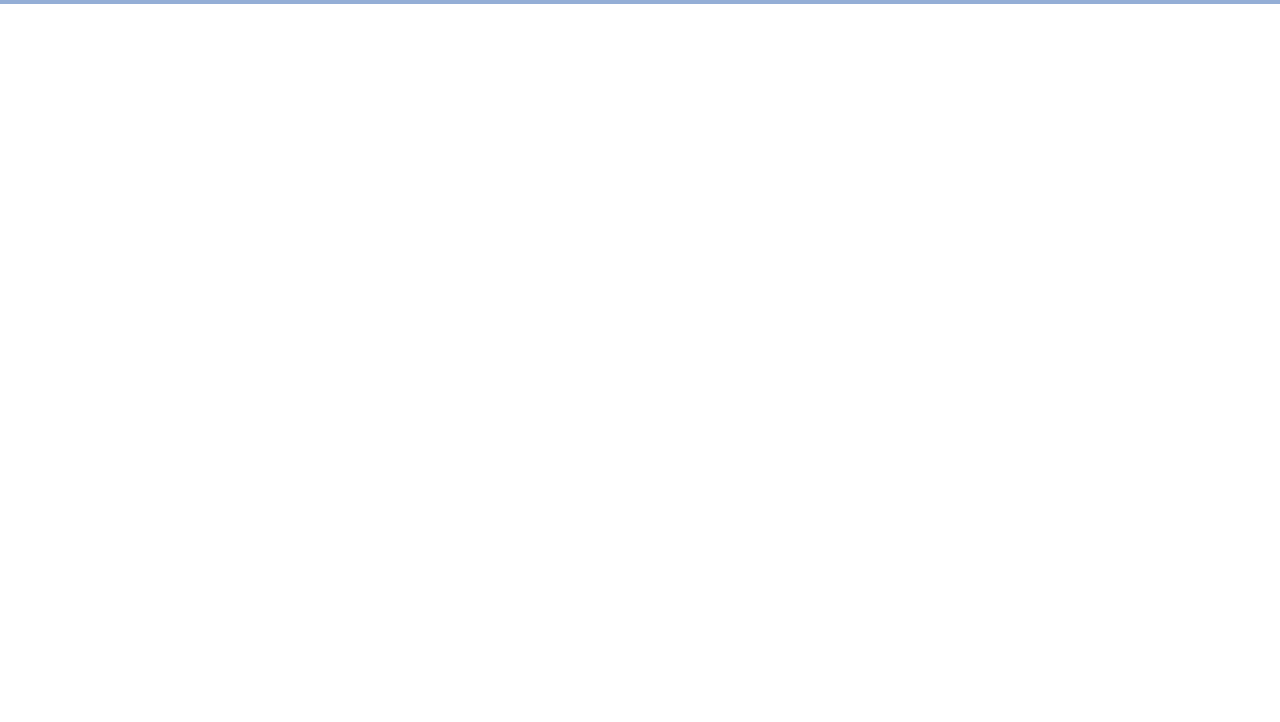
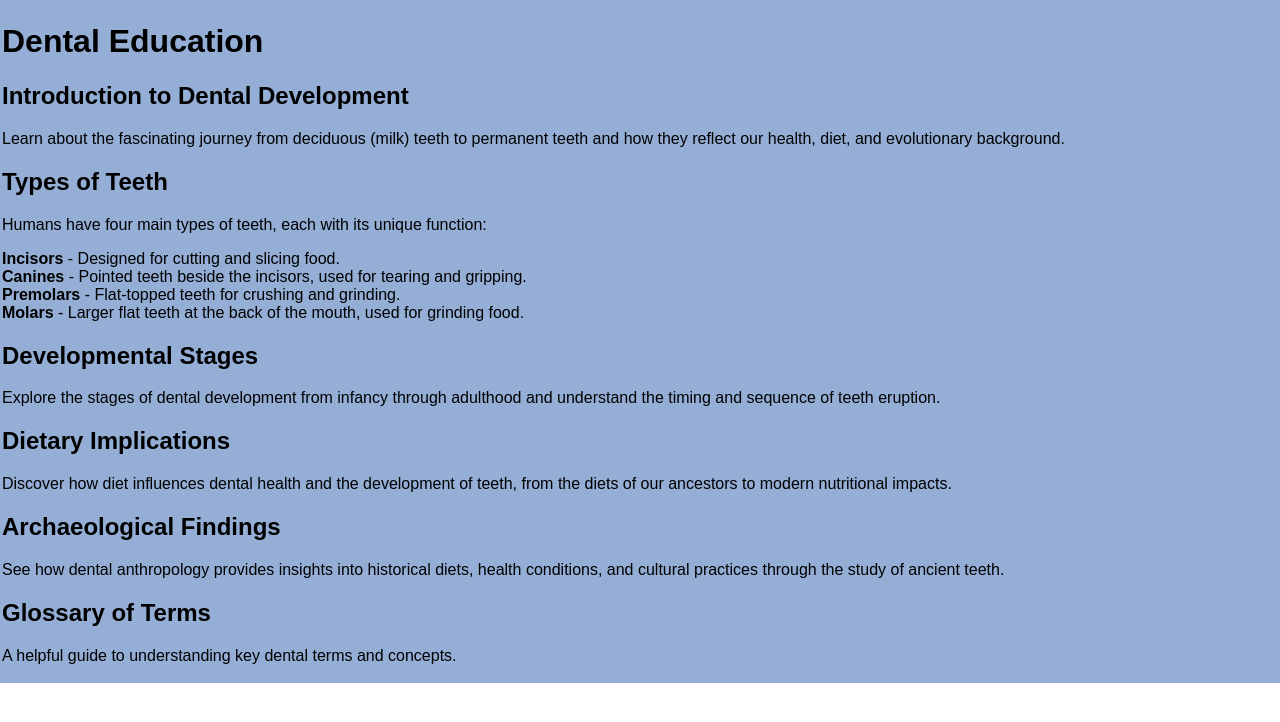
Before and after one commit to AhmedMurshid/AhmedMurshid, a React (Create React App) app: page /my-site/dental in a window 1280 px wide. Before the commit this address had no page. Shown: the top 722 px of the page. Built offline with nearby package versions, Linux system fonts and the light colour scheme.

Commit message:
fixed path

```diff
--- a/src/App.js
+++ b/src/App.js
@@ -1,5 +1,6 @@
-import React from 'react';
+import React, { useState } from 'react';
 import { BrowserRouter as Router } from 'react-router-dom';
+// import NavigationButtons from './NavSwitch';
 import AppRoutes from './AppRoutes';
 import './App.css';
 
--- a/src/AppRoutes.js
+++ b/src/AppRoutes.js
@@ -1,16 +1,15 @@
-// AppRoutes.js
 import React from 'react';
 import { Routes, Route } from 'react-router-dom';
 import ParentComponent from './ParentComponent';
 import Dental from './nav/Dental';
 
-const AppRoutes = ({ }) => {
-
+const AppRoutes = () => {
   return (
     <Routes>
-      <Route path="/" element={<ParentComponent />} />
-      <Route path="/dental" element={<Dental />} />
-    </Routes>
+    <Route path="/my-site" element={<ParentComponent />} />
+    <Route path="/my-site/dental" element={<Dental />} />
+  </Routes>
+
   );
 };
 
```
